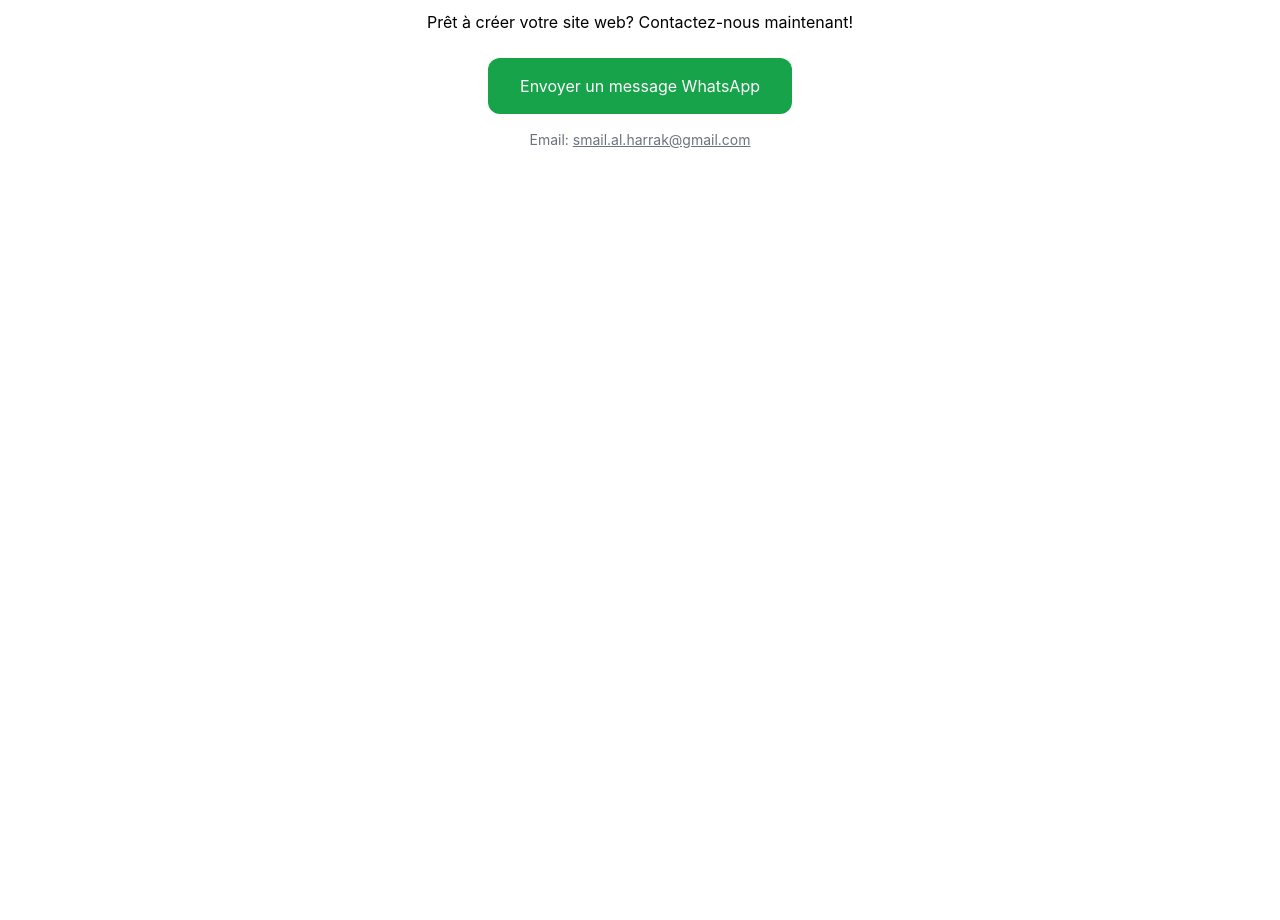
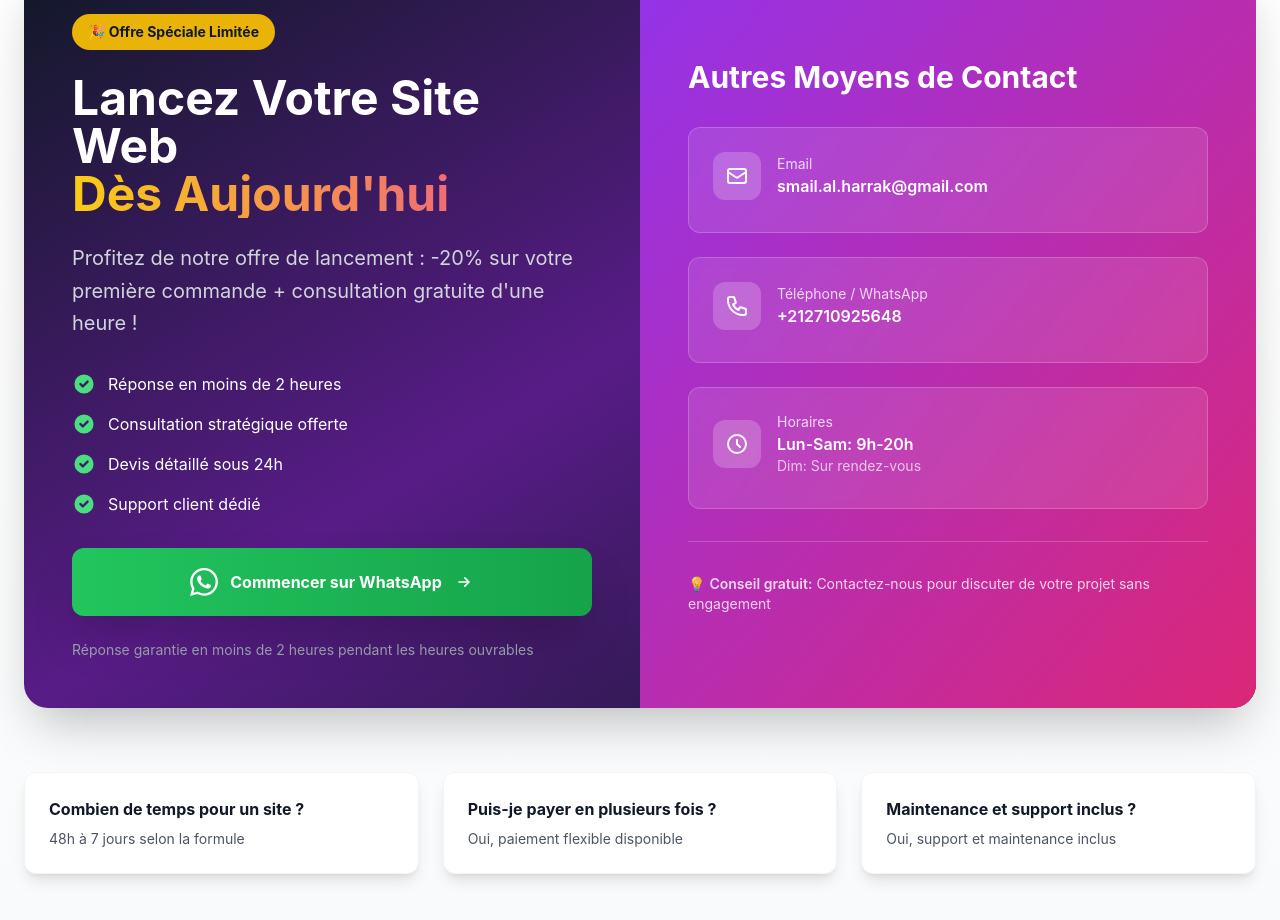
Before and after one commit to jacksparow-222/dd, a Next.js app: page / in a window 1280 px wide. Shown: the part 6080-7000 px from the top of the page. Before the commit the page ends 6310 px from the top, so only its background shows below. Built offline with nearby package versions, Linux system fonts and the light colour scheme.

Commit message:
Update Contact.jsx

```diff
--- a/components/Contact.jsx
+++ b/components/Contact.jsx
@@ -1,12 +1,145 @@
-
 export default function Contact(){
   const email = process.env.NEXT_PUBLIC_CONTACT_EMAIL || 'smail.al.harrak@gmail.com';
+  const whatsapp = (process.env.NEXT_PUBLIC_WHATSAPP||'+212710925648').replace(/\D/g,'');
+
   return (
-    <section className="px-6 py-20 bg-white text-center">
-      <h2 className="text-3xl font-bold mb-6">Contactez-nous</h2>
-      <p className="mb-6">Prêt à créer votre site web? Contactez-nous maintenant!</p>
-      <a href={`https://wa.me/${(process.env.NEXT_PUBLIC_WHATSAPP||'+212600000000').replace(/\D/g,'')}`} className="inline-block px-8 py-4 bg-green-600 text-white rounded-xl">Envoyer un message WhatsApp</a>
-      <p className="mt-4 text-sm text-gray-500">Email: <a href={`mailto:${email}`} className="underline">{email}</a></p>
+    <section className="py-24 bg-gradient-to-b from-white to-gray-50">
+      <div className="max-w-7xl mx-auto px-6">
+        {/* Main CTA */}
+        <div className="bg-gradient-to-br from-gray-900 via-purple-900 to-gray-900 rounded-3xl overflow-hidden shadow-2xl">
+          <div className="grid md:grid-cols-2 gap-0">
+            {/* Left side - CTA */}
+            <div className="p-12 text-white flex flex-col justify-center">
+              <span className="inline-block px-4 py-2 bg-yellow-500 text-gray-900 rounded-full text-sm font-bold mb-6 w-fit">
+                🎉 Offre Spéciale Limitée
+              </span>
+
+              <h2 className="text-4xl md:text-5xl font-bold mb-6 leading-tight">
+                Lancez Votre Site Web
+                <span className="block text-transparent bg-clip-text bg-gradient-to-r from-yellow-400 to-pink-500">
+                  Dès Aujourd'hui
+                </span>
+              </h2>
+
+              <p className="text-xl text-gray-300 mb-8 leading-relaxed">
+                Profitez de notre offre de lancement : -20% sur votre première commande + consultation gratuite d'une heure !
+              </p>
+
+              {/* Benefits list */}
+              <div className="space-y-4 mb-8">
+                {[
+                  'Réponse en moins de 2 heures',
+                  'Consultation stratégique offerte',
+                  'Devis détaillé sous 24h',
+                  'Support client dédié'
+                ].map((benefit, i) => (
+                  <div key={i} className="flex items-center gap-3">
+                    <svg className="w-6 h-6 text-green-400 flex-shrink-0" fill="currentColor" viewBox="0 0 20 20">
+                      <path fillRule="evenodd" d="M10 18a8 8 0 100-16 8 8 0 000 16zm3.707-9.293a1 1 0 00-1.414-1.414L9 10.586 7.707 9.293a1 1 0 00-1.414 1.414l2 2a1 1 0 001.414 0l4-4z" clipRule="evenodd" />
+                    </svg>
+                    <span>{benefit}</span>
+                  </div>
+                ))}
+              </div>
+
+              {/* WhatsApp CTA */}
+              <a
+                href={`https://wa.me/${whatsapp}?text=Bonjour,%20je%20souhaite%20créer%20mon%20site%20web%20professionnel`}
+                className="group inline-flex items-center justify-center gap-3 px-8 py-5 bg-gradient-to-r from-green-500 to-green-600 text-white font-bold rounded-xl shadow-2xl hover:shadow-green-500/50 transform hover:scale-105 transition-all duration-300 mb-6"
+              >
+                <svg className="w-7 h-7" fill="currentColor" viewBox="0 0 24 24">
+                  <path d="M17.472 14.382c-.297-.149-1.758-.867-2.03-.967-.273-.099-.471-.148-.67.15-.197.297-.767.966-.94 1.164-.173.199-.347.223-.644.075-.297-.15-1.255-.463-2.39-1.475-.883-.788-1.48-1.761-1.653-2.059-.173-.297-.018-.458.13-.606.134-.133.298-.347.446-.52.149-.174.198-.298.298-.497.099-.198.05-.371-.025-.52-.075-.149-.669-1.612-.916-2.207-.242-.579-.487-.5-.669-.51-.173-.008-.371-.01-.57-.01-.198 0-.52.074-.792.372-.272.297-1.04 1.016-1.04 2.479 0 1.462 1.065 2.875 1.213 3.074.149.198 2.096 3.2 5.077 4.487.709.306 1.262.489 1.694.625.712.227 1.36.195 1.871.118.571-.085 1.758-.719 2.006-1.413.248-.694.248-1.289.173-1.413-.074-.124-.272-.198-.57-.347m-5.421 7.403h-.004a9.87 9.87 0 01-5.031-1.378l-.361-.214-3.741.982.998-3.648-.235-.374a9.86 9.86 0 01-1.51-5.26c.001-5.45 4.436-9.884 9.888-9.884 2.64 0 5.122 1.03 6.988 2.898a9.825 9.825 0 012.893 6.994c-.003 5.45-4.437 9.884-9.885 9.884m8.413-18.297A11.815 11.815 0 0012.05 0C5.495 0 .16 5.335.157 11.892c0 2.096.547 4.142 1.588 5.945L.057 24l6.305-1.654a11.882 11.882 0 005.683 1.448h.005c6.554 0 11.89-5.335 11.893-11.893a11.821 11.821 0 00-3.48-8.413Z"/>
+                </svg>
+                <span>Commencer sur WhatsApp</span>
+                <svg className="w-5 h-5 group-hover:translate-x-1 transition-transform" fill="none" stroke="currentColor" viewBox="0 0 24 24">
+                  <path strokeLinecap="round" strokeLinejoin="round" strokeWidth={2} d="M13 7l5 5m0 0l-5 5m5-5H6" />
+                </svg>
+              </a>
+
+              <p className="text-sm text-gray-400">
+                Réponse garantie en moins de 2 heures pendant les heures ouvrables
+              </p>
+            </div>
+
+            {/* Right side - Contact info */}
+            <div className="bg-gradient-to-br from-purple-600 to-pink-600 p-12 flex flex-col justify-center">
+              <h3 className="text-3xl font-bold text-white mb-8">Autres Moyens de Contact</h3>
+
+              <div className="space-y-6">
+                {/* Email */}
+                <div className="bg-white/10 backdrop-blur-sm rounded-xl p-6 border border-white/20 hover:bg-white/20 transition-all duration-300">
+                  <div className="flex items-center gap-4 mb-2">
+                    <div className="w-12 h-12 bg-white/20 rounded-xl flex items-center justify-center">
+                      <svg className="w-6 h-6 text-white" fill="none" stroke="currentColor" viewBox="0 0 24 24">
+                        <path strokeLinecap="round" strokeLinejoin="round" strokeWidth={2} d="M3 8l7.89 5.26a2 2 0 002.22 0L21 8M5 19h14a2 2 0 002-2V7a2 2 0 00-2-2H5a2 2 0 00-2 2v10a2 2 0 002 2z" />
+                      </svg>
+                    </div>
+                    <div>
+                      <div className="text-white/80 text-sm">Email</div>
+                      <a href={`mailto:${email}`} className="text-white font-semibold hover:text-yellow-300 transition-colors">
+                        {email}
+                      </a>
+                    </div>
+                  </div>
+                </div>
+
+                {/* Phone */}
+                <div className="bg-white/10 backdrop-blur-sm rounded-xl p-6 border border-white/20 hover:bg-white/20 transition-all duration-300">
+                  <div className="flex items-center gap-4 mb-2">
+                    <div className="w-12 h-12 bg-white/20 rounded-xl flex items-center justify-center">
+                      <svg className="w-6 h-6 text-white" fill="none" stroke="currentColor" viewBox="0 0 24 24">
+                        <path strokeLinecap="round" strokeLinejoin="round" strokeWidth={2} d="M3 5a2 2 0 012-2h3.28a1 1 0 01.948.684l1.498 4.493a1 1 0 01-.502 1.21l-2.257 1.13a11.042 11.042 0 005.516 5.516l1.13-2.257a1 1 0 011.21-.502l4.493 1.498a1 1 0 01.684.949V19a2 2 0 01-2 2h-1C9.716 21 3 14.284 3 6V5z" />
+                      </svg>
+                    </div>
+                    <div>
+                      <div className="text-white/80 text-sm">Téléphone / WhatsApp</div>
+                      <a href={`tel:${whatsapp}`} className="text-white font-semibold hover:text-yellow-300 transition-colors">
+                        +{whatsapp}
+                      </a>
+                    </div>
+                  </div>
+                </div>
+
+                {/* Hours */}
+                <div className="bg-white/10 backdrop-blur-sm rounded-xl p-6 border border-white/20">
+                  <div className="flex items-center gap-4 mb-2">
+                    <div className="w-12 h-12 bg-white/20 rounded-xl flex items-center justify-center">
+                      <svg className="w-6 h-6 text-white" fill="none" stroke="currentColor" viewBox="0 0 24 24">
+                        <path strokeLinecap="round" strokeLinejoin="round" strokeWidth={2} d="M12 8v4l3 3m6-3a9 9 0 11-18 0 9 9 0 0118 0z" />
+                      </svg>
+                    </div>
+                    <div>
+                      <div className="text-white/80 text-sm">Horaires</div>
+                      <div className="text-white font-semibold">Lun-Sam: 9h-20h</div>
+                      <div className="text-white/70 text-sm">Dim: Sur rendez-vous</div>
+                    </div>
+                  </div>
+                </div>
+              </div>
+
+              <div className="mt-8 pt-8 border-t border-white/20">
+                <p className="text-white/80 text-sm">
+                  💡 <span className="font-semibold">Conseil gratuit:</span> Contactez-nous pour discuter de votre projet sans engagement
+                </p>
+              </div>
+            </div>
+          </div>
+        </div>
+
+        {/* FAQ Quick Links */}
+        <div className="mt-16 grid md:grid-cols-3 gap-6">
+          {[
+            {q: 'Combien de temps pour un site ?', a: '48h à 7 jours selon la formule'},
+            {q: 'Puis-je payer en plusieurs fois ?', a: 'Oui, paiement flexible disponible'},
+            {q: 'Maintenance et support inclus ?', a: 'Oui, support et maintenance inclus'}
+          ].map((faq, i) => (
+            <div key={i} className="bg-white rounded-xl p-6 shadow-lg hover:shadow-xl transition-all duration-300 border border-gray-100">
+              <h4 className="font-bold text-gray-900 mb-2">{faq.q}</h4>
+              <p className="text-gray-600 text-sm">{faq.a}</p>
+            </div>
+          ))}
+        </div>
+      </div>
     </section>
   )
 }
```
